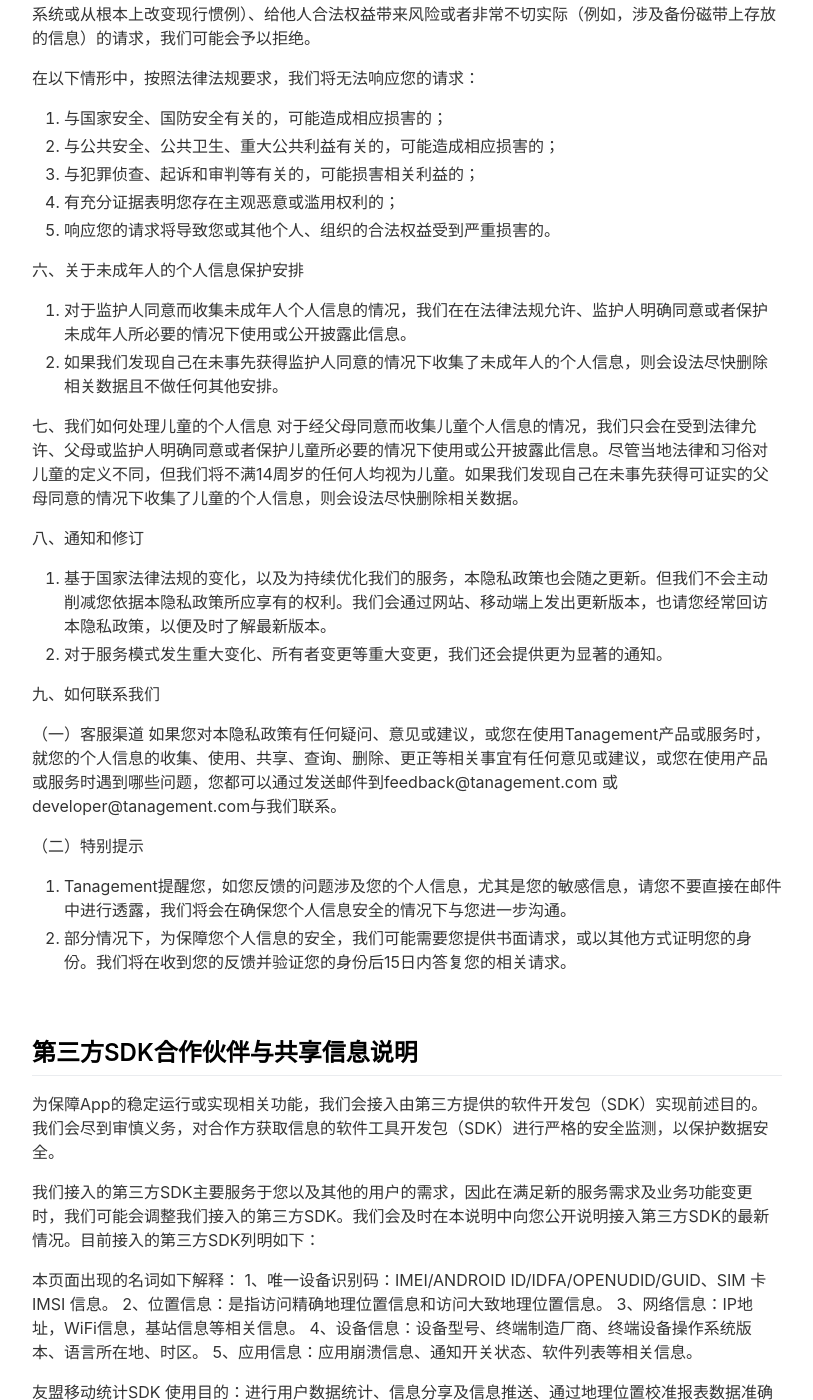
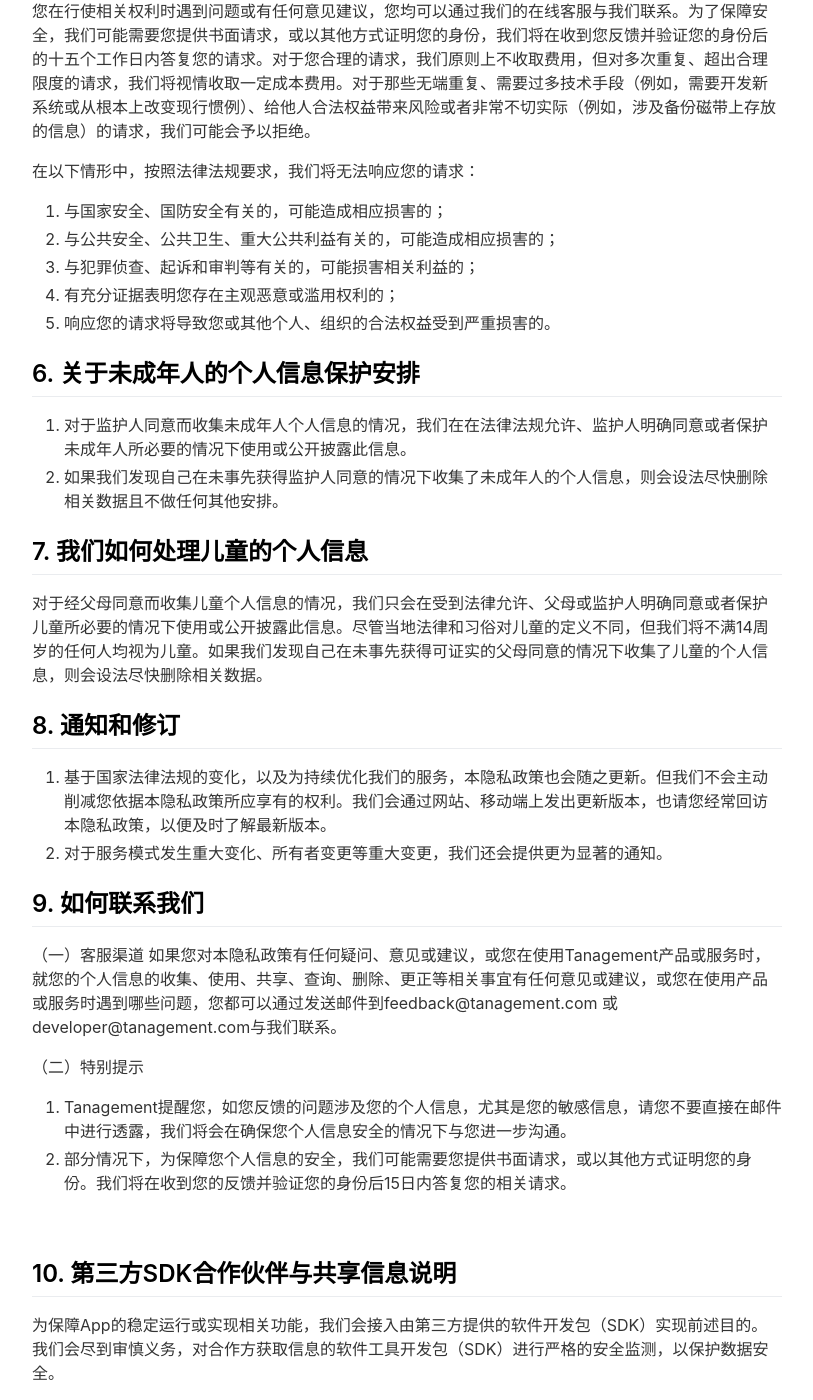
Before and after one commit to lzackx/Tanagement, a Jekyll site: the page built from _pages/privacypolicy.md, in a window 1280 px wide and 1400 px high, scrolled down 8536 px. Shown: the whole window, without its empty margins (233-1046 px from the left). Built offline with Jekyll 4.4.1, drawn with Linux system fonts in a browser that asks for light colours; nearby versions of some CDN libraries; some of the changed text lies outside the part shown.

Commit message:
update: privacy

```diff
--- a/_pages/privacypolicy.md
+++ b/_pages/privacypolicy.md
@@ -21,7 +21,7 @@
 7. 我们如何处理儿童的个人信息
 8. 通知和修订
 9. 如何联系我们
-* 附录：第三方SDK合作伙伴与共享信息说明
+10. 附录：第三方SDK合作伙伴与共享信息说明
 
 请您在使用我们的产品与服务前仔细阅读并确认您已经充分理解本政策的内容，您使用或在我们更新本隐私政策后继续使用我们的产品与服务，即视为您同意本隐私政策内容，并且同意我们按照本隐私政策收集、使用、保存和共享您的相关信息。
 
@@ -272,18 +272,18 @@
 4. 有充分证据表明您存在主观恶意或滥用权利的；
 5. 响应您的请求将导致您或其他个人、组织的合法权益受到严重损害的。
 
-六、关于未成年人的个人信息保护安排
+## 6. 关于未成年人的个人信息保护安排
 1. 对于监护人同意而收集未成年人个人信息的情况，我们在在法律法规允许、监护人明确同意或者保护未成年人所必要的情况下使用或公开披露此信息。
 2. 如果我们发现自己在未事先获得监护人同意的情况下收集了未成年人的个人信息，则会设法尽快删除相关数据且不做任何其他安排。
 
-七、我们如何处理儿童的个人信息
+## 7. 我们如何处理儿童的个人信息
 对于经父母同意而收集儿童个人信息的情况，我们只会在受到法律允许、父母或监护人明确同意或者保护儿童所必要的情况下使用或公开披露此信息。尽管当地法律和习俗对儿童的定义不同，但我们将不满14周岁的任何人均视为儿童。如果我们发现自己在未事先获得可证实的父母同意的情况下收集了儿童的个人信息，则会设法尽快删除相关数据。
 
-八、通知和修订
+## 8. 通知和修订
 1. 基于国家法律法规的变化，以及为持续优化我们的服务，本隐私政策也会随之更新。但我们不会主动削减您依据本隐私政策所应享有的权利。我们会通过网站、移动端上发出更新版本，也请您经常回访本隐私政策，以便及时了解最新版本。
 2. 对于服务模式发生重大变化、所有者变更等重大变更，我们还会提供更为显著的通知。
 
-九、如何联系我们
+## 9. 如何联系我们
 
 （一）客服渠道
 如果您对本隐私政策有任何疑问、意见或建议，或您在使用Tanagement产品或服务时，就您的个人信息的收集、使用、共享、查询、删除、更正等相关事宜有任何意见或建议，或您在使用产品或服务时遇到哪些问题，您都可以通过发送邮件到feedback@tanagement.com 或 developer@tanagement.com与我们联系。
@@ -294,7 +294,7 @@
 
 <br>
 
-## 第三方SDK合作伙伴与共享信息说明
+## 10. 第三方SDK合作伙伴与共享信息说明
 为保障App的稳定运行或实现相关功能，我们会接入由第三方提供的软件开发包（SDK）实现前述目的。我们会尽到审慎义务，对合作方获取信息的软件工具开发包（SDK）进行严格的安全监测，以保护数据安全。
 
 我们接入的第三方SDK主要服务于您以及其他的用户的需求，因此在满足新的服务需求及业务功能变更时，我们可能会调整我们接入的第三方SDK。我们会及时在本说明中向您公开说明接入第三方SDK的最新情况。目前接入的第三方SDK列明如下：
```
Also changed, not shown: other parts of _pages/privacypolicy.md (+4 -4 lines).
